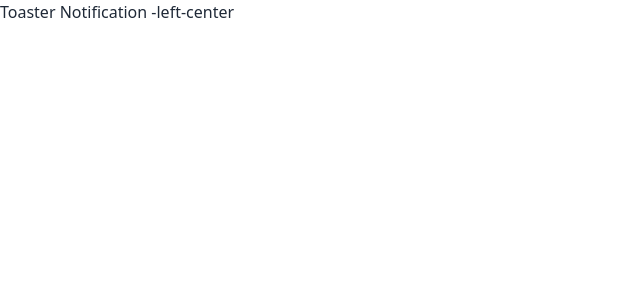
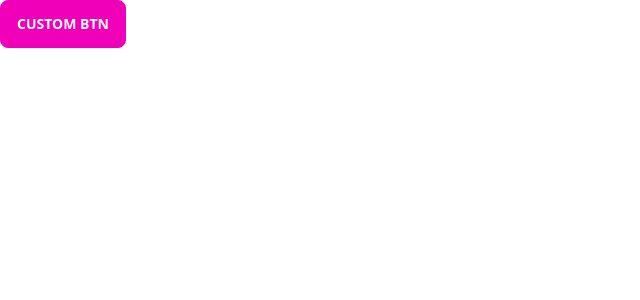
Before and after one commit to Azharul-Raj/shopping-with-typescript, a React (Vite) app: page / in a window 1280 px wide. Shown: the top 300 px of the page, without its empty margins (0-640 px from the left). Built offline with nearby package versions, Linux system fonts and the light colour scheme.

Commit message:
custom button added

```diff
--- a/src/App.tsx
+++ b/src/App.tsx
@@ -6,14 +6,14 @@ import { Route } from 'react-router'
 import Home from './pages/Home'
 import About from './pages/About'
 import Contact from './pages/Contact'
-import Toast from './pages/Toast'
+import { Button } from './pages/Button'
 
 function App() {
 
   return (
     <div className="">
       <Home />
-      <Toast position='left-center'/>
+      <Button variant='secondary'/>
     </div>
   )
 }
--- /dev/null
+++ b/src/pages/Button.tsx
@@ -0,0 +1,6 @@
+type ButtonTypeProps = {
+    variant:'primary'|'secondary'
+}
+export const Button = ({ variant }:ButtonTypeProps) => {
+    return <button className={`variant btn btn-secondary`}>Custom Btn</button>
+}
--- a/src/pages/Toast.tsx
+++ /dev/null
@@ -1,16 +0,0 @@
-import React from 'react';
-
-type horizontalPosition='left'|'right'|'center'
-type verticalPosition = 'top' | 'bottom' | 'center'
-type positionTypeProps = {
-    position:`${horizontalPosition}-${verticalPosition}`
-}
-const Toast = ({position}:positionTypeProps) => {
-    return (
-        <div>
-            <h2>Toaster Notification -{ position}</h2>
-        </div>
-    );
-};
-
-export default Toast;
```
